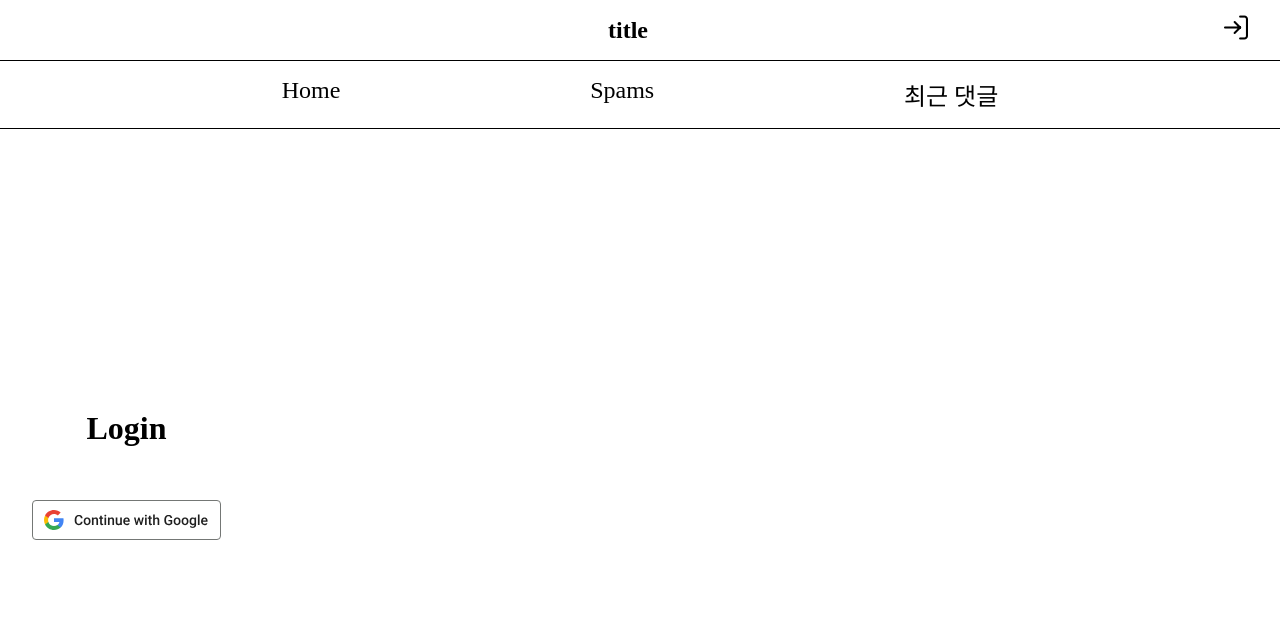
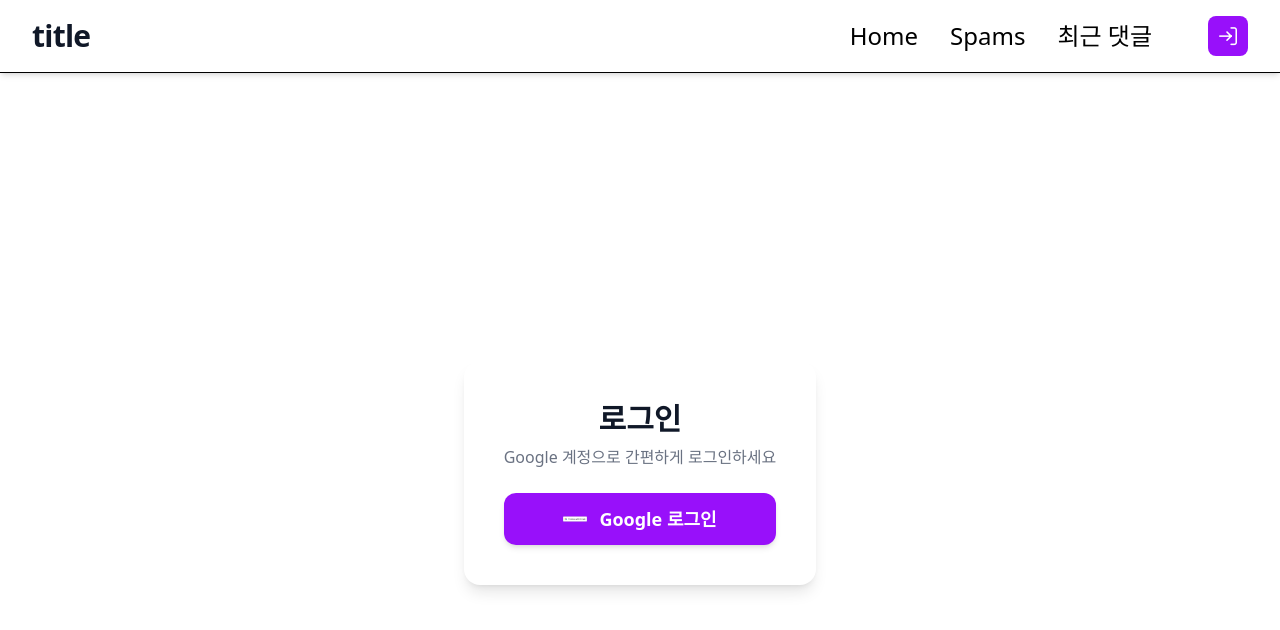
Before and after one commit to YoutubeCommentFilterService/frontend-vue, a Vue app: page /login in a window 1280 px wide. Shown: the top 630 px of the page. Built offline with nearby package versions, Linux system fonts and the light colour scheme; no server answers.

Commit message:
[ADD] CSS

```diff
--- /dev/null
+++ b/index.css
@@ -0,0 +1 @@
+@import "tailwindcss";
--- a/index.html
+++ b/index.html
@@ -4,6 +4,7 @@
     <meta charset="UTF-8">
     <link rel="icon" href="/favicon.ico" type="image/x-icon" />
     <meta name="viewport" content="width=device-width, initial-scale=1.0">
+    <link href="./index.css" rel="stylesheet">
     <title>유튜브 스팸 댓글 제거</title>
   </head>
   <body>
--- a/package.json
+++ b/package.json
@@ -13,6 +13,7 @@
     "format": "prettier --write src/"
   },
   "dependencies": {
+    "@tailwindcss/vite": "^4.0.14",
     "axios": "^1.7.9",
     "lodash": "^4.17.21",
     "pinia": "^2.3.0",
@@ -29,10 +30,13 @@
     "@vue/eslint-config-prettier": "^10.1.0",
     "@vue/eslint-config-typescript": "^14.1.3",
     "@vue/tsconfig": "^0.7.0",
+    "autoprefixer": "^10.4.21",
     "eslint": "^9.14.0",
     "eslint-plugin-vue": "^9.30.0",
     "npm-run-all2": "^7.0.2",
+    "postcss": "^8.5.3",
     "prettier": "^3.3.3",
+    "tailwindcss": "^4.0.14",
     "typescript": "~5.6.3",
     "vite": "^6.0.5",
     "vite-plugin-vue-devtools": "^7.6.8",
--- a/src/App.vue
+++ b/src/App.vue
@@ -55,6 +55,9 @@ body {
   display: flex;
   flex-grow: 1;
   overflow: hidden;
+
+  justify-content: center;
+  align-content: center;
 }
 
 a {
--- a/src/contents/Header.vue
+++ b/src/contents/Header.vue
@@ -1,31 +1,39 @@
 <template>
-  <header class="header">
-    <div class="header-top">
-      <div class="header-left"></div>
-      <h1 class="title">title</h1>
-      <div class="header-right">
-        <div v-if="authStore.isLoggedIn" style="display: flex; align-items: center;">
-          <img :src="authStore.profile.profileImage" @click="handleClickUserMenu" class="profile-image">
-          <div v-show="isUserMenuVisible" ref="userMenu" class="user-menu" @click.stop>
-            <div class="user-info">
-              <img :src="authStore.profile.profileImage" class="profile-image">
-              <p>{{ authStore.profile.nickname }}</p>
+  <header class="bg-white shadow-md w-full">
+    <div class="flex justify-between items-center px-8 py-4 border-b">
+      <!-- 왼쪽: 타이틀 -->
+      <h1 class="text-3xl font-bold text-gray-900 tracking-tight">title</h1>
+
+      <!-- 오른쪽: 네비게이션 -->
+      <nav class="flex items-center gap-8">
+        <RouterLink to="/" class="nav-item">Home</RouterLink>
+        <RouterLink to="/videos" class="nav-item">Spams</RouterLink>
+        <RouterLink to="/recent" class="nav-item">최근 댓글</RouterLink>
+
+        <!-- 로그인 버튼 -->
+        <div class="flex ml-6 bg-purple-600 w-10 h-10 justify-center align-center rounded-lg">
+          <RouterLink v-if="!authStore.isLoggedIn" to="login"
+                      class="login-btn flex items-center justify-center">
+            <i class="pi pi-sign-in text-white text-lg"></i>
+          </RouterLink>
+
+          <div v-else class="relative">
+            <img :src="authStore.profile.profileImage" @click="handleClickUserMenu"
+                 class="w-12 h-12 rounded-full cursor-pointer border-2 border-gray-300 hover:border-purple-500 transition-all">
+            <div v-show="isUserMenuVisible" ref="userMenu"
+                 class="absolute right-0 mt-2 w-56 bg-white shadow-xl rounded-xl overflow-hidden z-10">
+              <div class="flex items-center px-5 py-4 border-b">
+                <img :src="authStore.profile.profileImage" class="w-10 h-10 rounded-full">
+                <p class="ml-4 text-lg font-medium text-gray-800">{{ authStore.profile.nickname }}</p>
+              </div>
+              <div @click="reloginGoogle" class="menu-item"><i class="pi pi-sync"></i> 구글 재연동</div>
+              <div @click="logout" class="menu-item"><i class="pi pi-sign-out"></i> 로그아웃</div>
+              <div @click="withdrawService" class="menu-item text-red-500"><i class="pi pi-user-minus"></i> 회원탈퇴</div>
             </div>
-            <div @click="reloginGoogle" class="menu-hover"><i class="pi pi-sync"></i> 구글 재연동</div>
-            <div @click="logout" class="menu-hover"><i class="pi pi-sign-out"></i> 로그아웃</div>
-            <div @click="withdrawService" class="menu-hover"><i class="pi pi-user-minus"></i> 회원탈퇴</div>
           </div>
         </div>
-        <RouterLink v-else to="login" class="pi pi-sign-in"></RouterLink>
-      </div>
+      </nav>
     </div>
-    <nav class="navigation">
-      <div class="header-left"></div>
-      <RouterLink to="/" class="nav-item">Home</RouterLink>
-      <RouterLink to="/videos" class="nav-item">Spams</RouterLink>
-      <RouterLink to="/recent" class="nav-item">최근 댓글</RouterLink>
-      <div class="header-right"></div>
-    </nav>
   </header>
 </template>
 
@@ -84,97 +92,3 @@ onUnmounted(() => {
   window.addEventListener('click', handleClickOutside);
 })
 </script>
-
-<style scoped>
-.header {
-  width: 100%;
-  border-bottom: 1px solid #000;
-}
-
-.header-top {
-  display: flex;
-  justify-content: space-between;
-  align-items: center;
-  padding: 1rem 2rem;
-  border-bottom: 1px solid #000;
-}
-
-.title {
-  margin: 0;
-  font-size: 1.5rem;
-}
-
-.navigation {
-    justify-content: space-between;
-  padding: 1rem 2rem;
-  display: flex;
-  gap: 2rem;  /* 메뉴 항목 간 간격 */
-}
-
-.nav-item {
-  text-decoration: none;
-  color: #000;
-}
-
-.nav-item:hover {
-  text-decoration: underline;
-}
-
-.header-left, .header-right {
- margin: 0;
- font-size: 1.5rem;
-}
-
-.user-menu-icon:hover {
-  cursor: pointer;
-}
-
-.user-menu {
-  position: absolute;
-  width: 260px;
-  top: 30px;
-  right: 30px;
-  background-color: #fff;
-  border: 1px solid #ddd;
-  border-radius: 4px;
-  box-shadow: 0px 4px 8px rgba(0, 0, 0, 0.1);  /* 메뉴에 그림자 효과 추가 */
-  padding: 10px;
-  width: 200px;  /* 메뉴의 너비 설정 */
-  z-index: 1000;  /* 메뉴가 다른 요소들 위에 떠서 표시되도록 설정 */
-}
-
-.user-menu .menu-hover {
-  padding: 8px 0;
-  cursor: pointer;
-}
-.user-menu .menu-hover:hover {
-  background-color: #f4f4f4;  /* 메뉴 항목에 마우스 오버 시 배경색 변경 */
-}
-
-.profile-image {
-  width: 30px;
-  height: 30px;
-  border-radius: 50%;
-  user-select: none;
-}
-
-.user-info {
-  display:flex;
-  flex-direction: row;
-  border-bottom: 1px solid gray;
-  pointer-events: none;
-  user-select: none;
-  justify-content: center;
-  align-items: center;
-}
-
-.user-info > p {
-  margin-left: 10px;
-  font-size: 0.6em;
-
-  white-space: nowrap;
-  overflow: hidden;
-  text-overflow: ellipsis;
-  flex-grow: 1;
-}
-</style>
--- a/src/views/HomeView.vue
+++ b/src/views/HomeView.vue
@@ -40,28 +40,62 @@ const fetchComments = async () => {
 </script>
 
 <template>
-    <div>
-        <p>유튜브 댓글 중 스팸으로 간주된 댓글들을 삭제해주는 사이트입니다.</p>
-        <p></p>
-        <p>구글 로그인을 하고 spams 탭으로 이동하면 동영상 목록이 나옵니다.</p>
-        <p></p>
-        <p>해당 동영상에 들어가면 전체 댓글을 가져온 후 스팸 댓글으로 예상되는 댓글들을 가져옵니다.</p>
-        <p></p>
-        <p>이후 댓글을 선택하고 삭제 버튼을 누르면 댓글이 삭제됩니다!</p>
+  <div class="flex flex-col items-center justify-center align-center min-h-screen p-8">
+    <div class="bg-white shadow-lg rounded-2xl p-8 w-full max-w-3xl mx-auto">
+      <h1 class="text-3xl font-bold text-center text-purple-600 mb-6">
+        유튜브 스팸 댓글 관리
+      </h1>
+      <p class="text-gray-600 text-center text-base leading-relaxed">
+        구글 로그인 후 <span class="font-semibold text-purple-500">spams</span> 탭에서 동영상을 선택하세요.
+        이후 스팸 댓글을 삭제할 수 있습니다.
+      </p>
 
-        <div>
-            <span >동영상 페이지: <input v-model="videoPage"></span>
-            <span >동영상 개수: <input v-model="videoTake"></span>
-            <br/>
-            <button @click="fetchVideos">동영상 로딩 테스트!</button>
+      <!-- 동영상 로딩 -->
+      <div class="bg-gray-100 p-6 rounded-xl shadow-md mt-8">
+        <h2 class="text-lg font-semibold text-gray-700 mb-4">동영상 로딩</h2>
+        <div class="grid grid-cols-2 gap-4">
+          <div>
+            <label class="text-gray-600">페이지</label>
+            <input v-model="videoPage" type="number"
+                   class="w-full px-4 py-2 bg-gray-100 border-none rounded-lg focus:outline-none focus:ring-2 focus:ring-purple-500">
+          </div>
+          <div>
+            <label class="text-gray-600">개수</label>
+            <input v-model="videoTake" type="number"
+                   class="w-full px-4 py-2 bg-gray-100 border-none rounded-lg focus:outline-none focus:ring-2 focus:ring-purple-500">
+          </div>
         </div>
-        <br/>
-        <div>
-            <span >비디오 ID: <input v-model="videoId"></span>
-            <span >댓글 페이지: <input v-model="commentPage"></span>
-            <span >댓글 개수: <input v-model="commentTake"></span>
-            <br/>
-            <button @click="fetchComments">댓글 로딩 테스트!</button>
+        <button @click="fetchVideos"
+                class="mt-6 w-full bg-purple-600 text-white font-semibold py-3 rounded-lg hover:bg-purple-700 transition">
+          동영상 불러오기
+        </button>
+      </div>
+
+      <!-- 댓글 로딩 -->
+      <div class="bg-gray-100 p-6 rounded-xl shadow-md mt-8">
+        <h2 class="text-lg font-semibold text-gray-700 mb-4">댓글 로딩</h2>
+        <div class="grid grid-cols-3 gap-4">
+          <div>
+            <label class="text-gray-600">비디오 ID</label>
+            <input v-model="videoId" type="text"
+                   class="w-full px-4 py-2 bg-gray-100 border-none rounded-lg focus:outline-none focus:ring-2 focus:ring-purple-500">
+          </div>
+          <div>
+            <label class="text-gray-600">페이지</label>
+            <input v-model="commentPage" type="number"
+                   class="w-full px-4 py-2 bg-gray-100 border-none rounded-lg focus:outline-none focus:ring-2 focus:ring-purple-500">
+          </div>
+          <div>
+            <label class="text-gray-600">개수</label>
+            <input v-model="commentTake" type="number"
+                   class="w-full px-4 py-2 bg-gray-100 border-none rounded-lg focus:outline-none focus:ring-2 focus:ring-purple-500">
+          </div>
         </div>
+        <button @click="fetchComments"
+                class="mt-6 w-full bg-purple-600 text-white font-semibold py-3 rounded-lg hover:bg-purple-700 transition">
+          댓글 불러오기
+        </button>
+      </div>
     </div>
+  </div>
 </template>
--- a/src/views/LoginView.vue
+++ b/src/views/LoginView.vue
@@ -1,9 +1,16 @@
 <template>
-  <div class="page">
-    <div class="login-container">
-      <h1>Login</h1>
-      <p ></p>
-      <img class="google" :src="GoogleLoginIcon" alt="구글 로그인" @click="handleLogin">
+  <div class="flex items-center justify-center min-h-screen">
+    <div class="bg-white shadow-lg rounded-2xl p-10 w-full max-w-md text-center">
+      <h1 class="text-3xl font-bold text-gray-900">로그인</h1>
+      <p class="text-gray-500 mt-2">Google 계정으로 간편하게 로그인하세요</p>
+
+      <button
+        @click="handleLogin"
+        class="mt-6 flex items-center justify-center gap-3 bg-purple-600 text-white px-6 py-3 rounded-xl w-full shadow-md transition-all hover:bg-white hover:text-purple-600 hover:border hover:border-purple-600"
+      >
+        <img :src="GoogleLoginIcon" alt="구글 로그인" class="w-6 h-6">
+        <span class="text-lg font-semibold">Google 로그인</span>
+      </button>
     </div>
   </div>
 </template>
@@ -14,41 +21,3 @@
     window.location.href = `${import.meta.env.VITE_BACKEND_URL}/oauth2/authorize/google`
   }
 </script>
-
-<style scoped>
-.page {
-  height: 100%;
-  display: flex;
-  justify-content: center;
-  align-items: center;
-}
-
-.login-container {
-  display: flex;
-  flex-direction: column;
-  justify-content: center;
-  align-items: center;
-  text-align: center;
-  padding: 2rem;
-}
-
-button {
-  margin-top: 1rem;
-  padding: 0.5rem 1rem;
-  font-size: 1rem;
-  color: white;
-  background-color: #007bff;
-  border: none;
-  border-radius: 5px;
-  cursor: pointer;
-  transition: background-color 0.3s;
-}
-
-button:hover {
-  background-color: #0056b3;
-}
-
-.google:hover {
-  cursor: pointer;
-}
-</style>
--- a/vite.config.ts
+++ b/vite.config.ts
@@ -1,4 +1,5 @@
 import { fileURLToPath, URL } from 'node:url'
+import tailwindcss from '@tailwindcss/vite'
 
 import { defineConfig } from 'vite'
 import vue from '@vitejs/plugin-vue'
@@ -11,6 +12,7 @@ export default defineConfig({
     vue(),
     vueJsx(),
     vueDevTools(),
+    tailwindcss(),
   ],
   resolve: {
     alias: {
```
Also changed, not shown: 1 other file (tests, documents, lock files or other folders).
